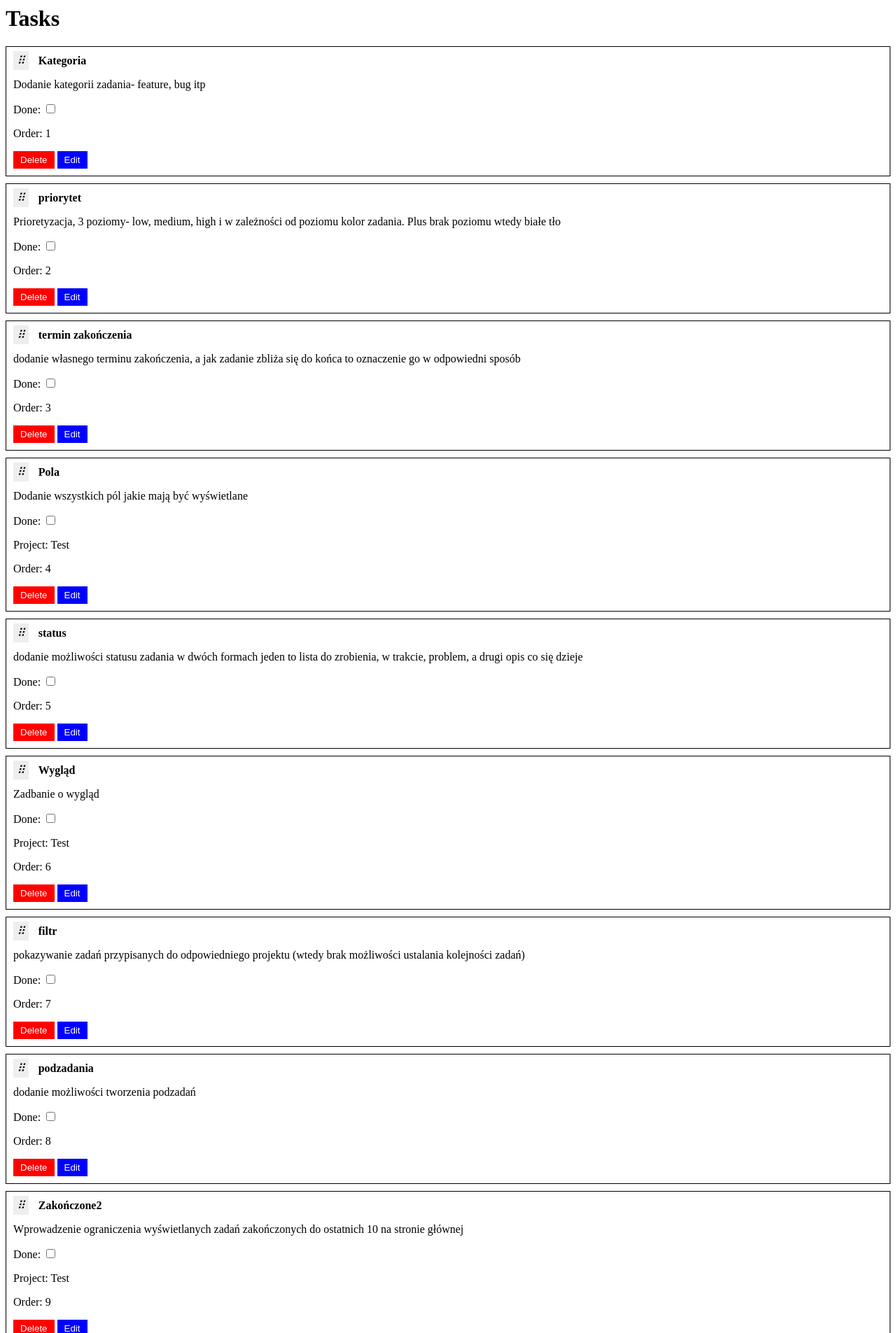
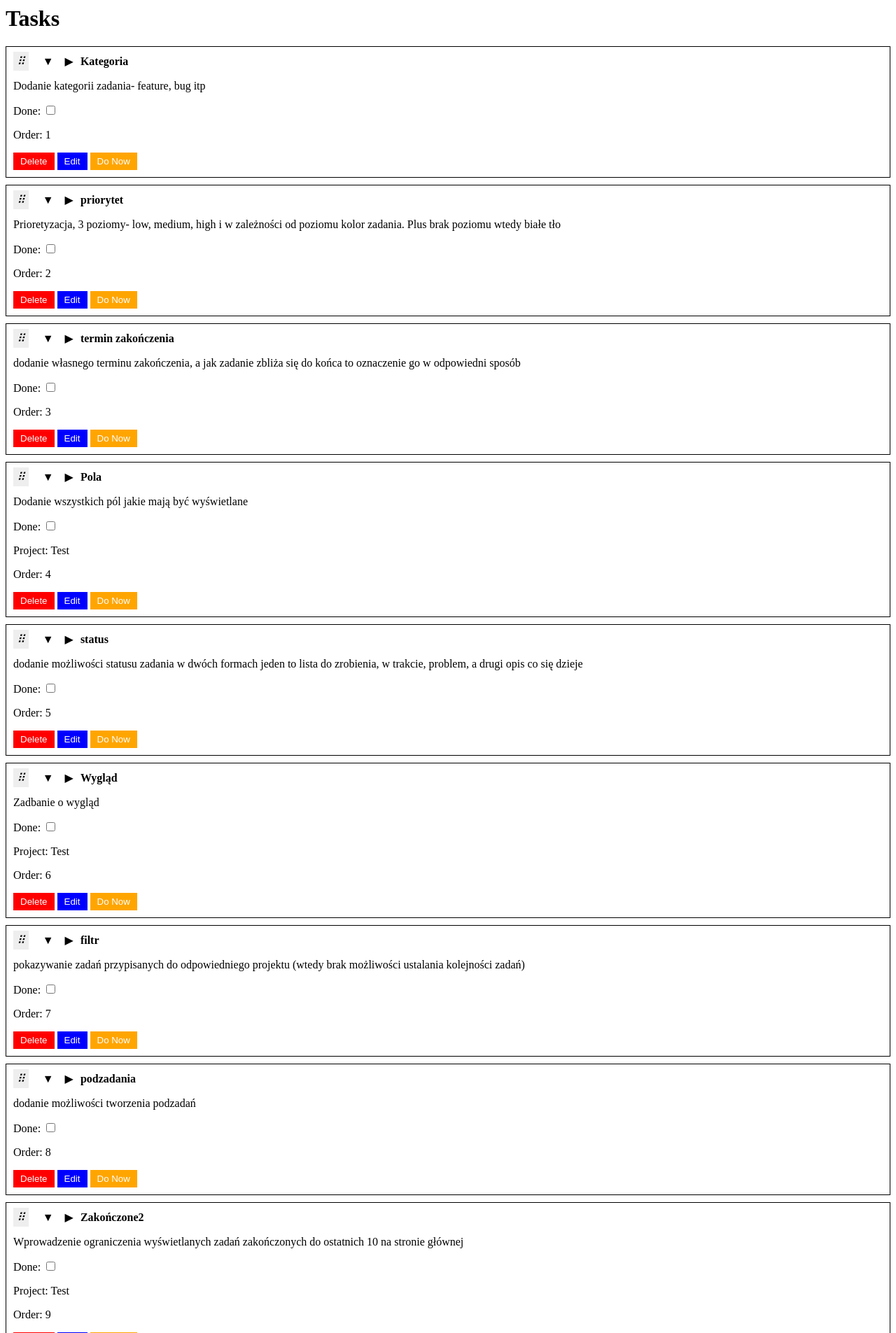
Before and after one commit to dszra/task_organizer, a Django app: page / in a window 1280 px wide. Shown: the top 1905 px of the page at 70% size. Run offline with Django 5.2, Linux system fonts and the light colour scheme; data comes from the database, SQL or seed files in the repository; both versions use the stored data as it was after the commit.

Commit message:
Add expand and collapse button, fix problem with showing project name in new add task before refresh page, delete Done option when add new task

```diff
--- a/organizer/templates/main.html
+++ b/organizer/templates/main.html
@@ -23,8 +23,10 @@
     <form id="add-task-form">
     {% csrf_token %}
     <h1>Add new task</h1>
-    {{ form.as_p }}
-    <button type="submit" id="add-task-btn">Add Task</button>
+    <br>Title: {{ form.title }}
+    <br>Description: {{ form.description }}
+    <br>Project: {{ form.project }}
+    <br><button type="submit" id="add-task-btn">Add Task</button>
     </form>
 
     <h1>Done Tasks</h1>
@@ -293,6 +295,35 @@
             }
         });
 
+        // Obsługa przycisku "Do Now" - przenoszenie zadania na początek listy
+        document.addEventListener('click', function(e) {
+            const taskItem = e.target.closest('.list-group-item');
+            if (!taskItem) return; // Jeśli kliknięto poza zadaniem, ignorujemy
+            if (e.target.classList.contains('do-now-btn')) {
+                console.log("Do Now clicked for task ID:", taskItem.dataset.id);
+                const list = document.getElementById('sortable-list');
+                list.prepend(taskItem);
+                changeOrder(list);
+            }
+        });
+
+        document.addEventListener('click', function(e) {
+            const taskItem = e.target.closest('.list-group-item');
+            if (!taskItem) return; // Jeśli kliknięto poza zadaniem, ignorujemy
+            if (e.target.classList.contains('expand-btn')) {
+                const details = taskItem.querySelector('.task-details');
+                if (details) {
+                    details.style.display = 'block';
+                }
+            }
+            if (e.target.classList.contains('collapse-btn')) {
+                const details = taskItem.querySelector('.task-details');
+                if (details) {
+                    details.style.display = 'none';
+                }
+            }
+        })
+
     </script>
 </body>
 </html>
--- a/organizer/templates/task_item.html
+++ b/organizer/templates/task_item.html
@@ -5,7 +5,10 @@
     <div class="task-view" style="display: block;">
 
         <i class="handle">⠿</i>
+        <button class="expand-btn" style="background-color: transparent; border: none; cursor: pointer; font-size: 16px;">&#9660;</button>
+        <button class="collapse-btn" style="background-color: transparent; border: none; cursor: pointer; font-size: 16px;">&#9654;</button>
         <strong>{{ task_title }}</strong>
+        <div class="task-details" style="display: block; margin-top: 10px;">
         <p>{{ task_description }}</p>
         <p>
             Done: <input type="checkbox"
@@ -23,6 +26,8 @@
         {% endif %}
         <button class="delete-task-btn" style="background-color: red; color: white; border: none; padding: 5px 10px; cursor: pointer;">Delete</button>
         <button class="edit-task-btn" style="background-color: blue; color: white; border: none; padding: 5px 10px; cursor: pointer;">Edit</button>
+        <button class="do-now-btn" style="background-color: orange; color: white; border: none; padding: 5px 10px; cursor: pointer;">Do Now</button>
+        </div>
     </div>
 
     <!-- Widok edycji zadania, domyślnie ukryty -->
--- a/organizer/views.py
+++ b/organizer/views.py
@@ -28,6 +28,7 @@ def main_view(request):
                 'task_id': task.id,
                 'task_title': task.title,
                 'task_description': task.description,
+                'task_project': task.project,
                 'is_done': task.done
             })
             return JsonResponse({'status': 'success', 'html': html, 'task_id': task.id})
```
Also changed, not shown: db.sqlite3.
